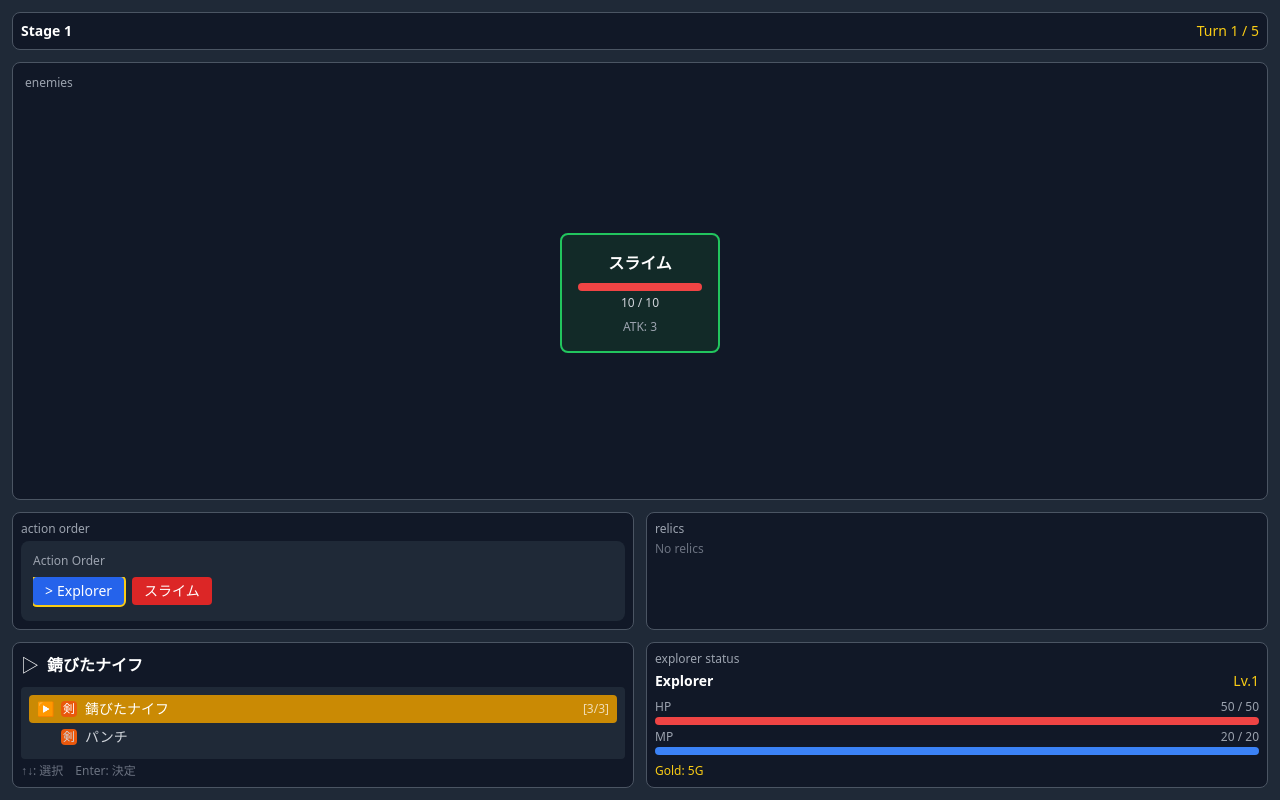
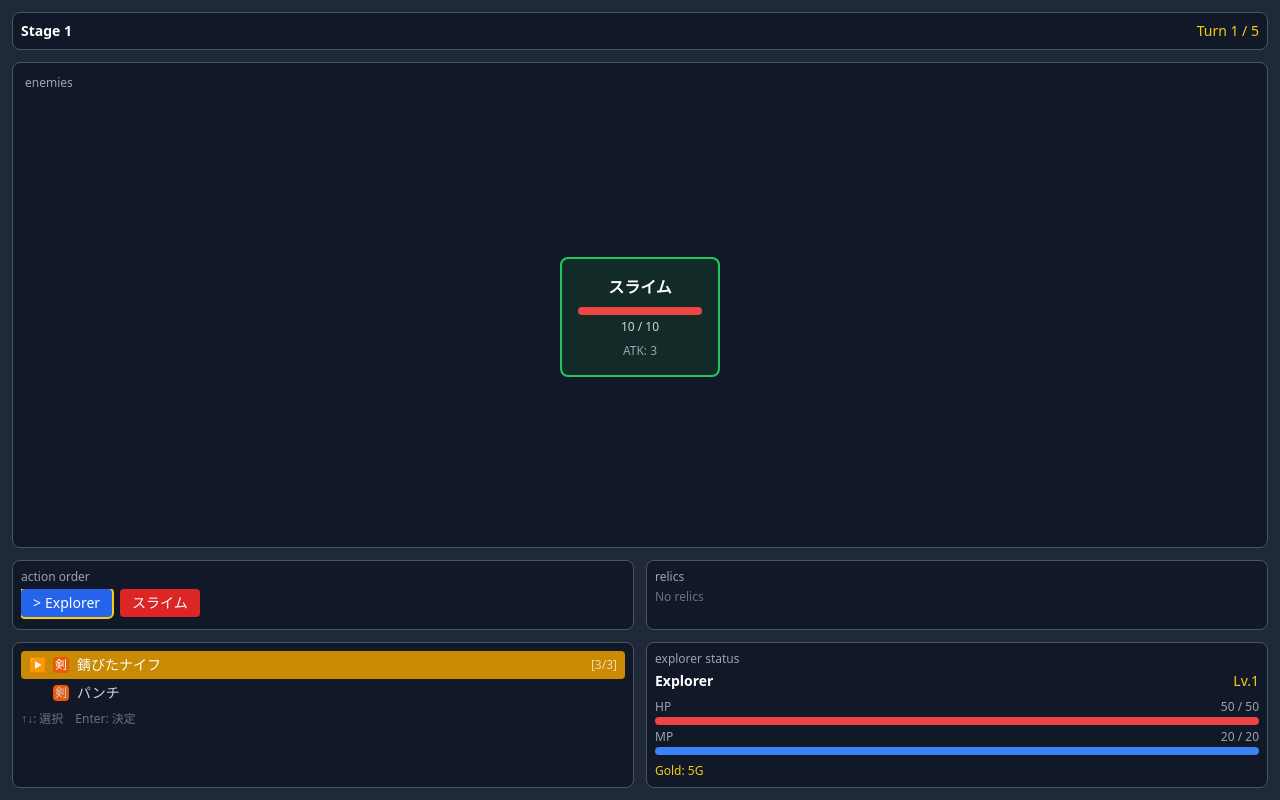
Before and after one commit to wakepon/RogueliteCommandBattleJS, a React (Vite) app: page / in a window 1280 px wide. Both pictures are taken after a click on the button "Start". Built offline with nearby package versions, Linux system fonts and the light colour scheme.

Commit message:
レイアウト修正

```diff
--- a/src/Components/Battle/CommandList.tsx
+++ b/src/Components/Battle/CommandList.tsx
@@ -119,20 +119,10 @@ export function CommandList({
     return () => window.removeEventListener('keydown', handleKeyDown)
   }, [handleKeyDown, selectedCommand])
 
-  // カーソル位置のコマンド名
-  const cursorCommand = commands[cursorIndex]
-  const displayName = cursorCommand?.name || ''
-
   return (
     <div>
-      {/* 選択中コマンド表示 */}
-      <div className="flex items-center gap-2 mb-2 text-white">
-        <span className="text-lg">▷</span>
-        <span className="font-bold">{displayName}</span>
-      </div>
-
       {/* コマンドリスト（縦並び） */}
-      <div className="bg-gray-800 rounded p-2 max-h-32 overflow-y-auto">
+      <div className="max-h-32 overflow-y-auto">
         {commands.map((command, index) => {
           const isAvailable = !disabled && isCommandAvailableCheck(command, availableCommands)
           const isCursor = index === cursorIndex
--- a/src/Components/Battle/TurnIndicator.tsx
+++ b/src/Components/Battle/TurnIndicator.tsx
@@ -51,9 +51,7 @@ export function TurnIndicator({
   enemies,
 }: TurnIndicatorProps) {
   return (
-    <div className="bg-gray-800 p-3 rounded-lg">
-      <div className="text-xs text-gray-400 mb-2">Action Order</div>
-      <div className="flex gap-2 overflow-x-auto pb-1">
+    <div className="flex gap-2 overflow-x-auto pb-1">
         {actionQueue.map((actorId, index) => {
           const name = getActorName(actorId, party, enemies)
           const ally = isAlly(actorId)
@@ -75,7 +73,6 @@ export function TurnIndicator({
             </div>
           )
         })}
-      </div>
     </div>
   )
 }
```
